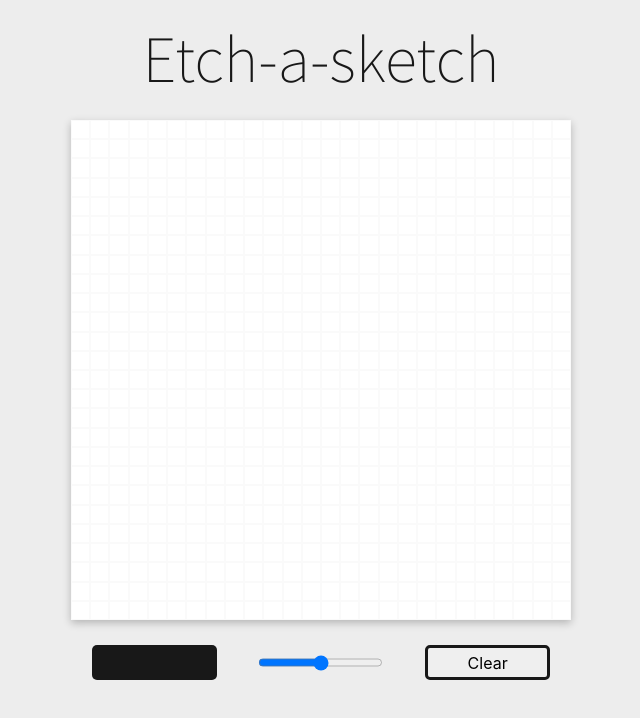
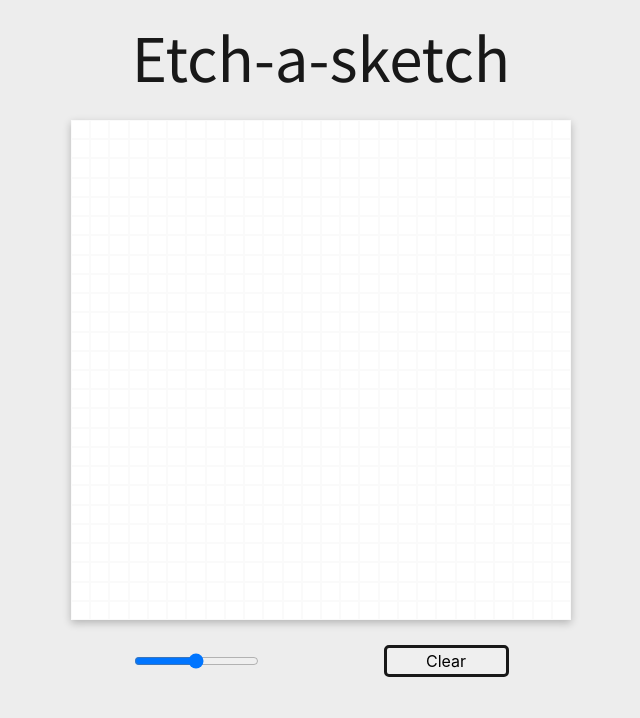
Before and after one commit to missatoy/the-odin-project, a plain HTML site: page etch-a-sketch/index.html in a window 1280 px wide. Shown: the whole page, without its empty margins (319-959 px from the left). Drawn offline with nearby package versions, Linux system fonts and the light colour scheme.

Commit message:
removed color picker

```diff
--- a/etch-a-sketch/index.html
+++ b/etch-a-sketch/index.html
@@ -19,10 +19,8 @@
         <h1 class="">Etch-a-sketch</h1>
         <div class="" id="board"></div>
         <div class="d-flex justify-content-around settings">
-          <input class="col-3 mx-3 color-picker" type="color" id="colorpicker" value="#181818">
-          <input class="col-3 mx-3" type="range" id="ratio-bar" name="ratio"
-          min="1" max="5">
-          <button class="col-3 mx-3 clear-button" id="clear-button">Clear</button>
+          <input class="col-3" type="range" id="ratio-bar" name="ratio" min="1" max="5">
+          <button class="col-3 clear-button" id="clear-button">Clear</button>
         </div>
       </div>
     </div>
--- a/etch-a-sketch/style.css
+++ b/etch-a-sketch/style.css
@@ -5,7 +5,7 @@ body {
 h1 {
   font-family: 'Noto Sans JP', sans-serif;
   font-size: 60px;
-  font-weight: 100;
+  font-weight: 400;
   color: #181818;
   padding-top: 20px;
 }
@@ -39,22 +39,6 @@ h1 {
   border-radius: 5px;
 }
 
-
-input[type='color']:active {
-  transition: transform 0.05s ease-in-out;
-  transform: scale(1);
-
-}
-
-input[type='color'] {
-  height: 35px;
-}
-
-input[type='color']::-webkit-color-swatch {
-  border: none;
-  border-radius: 5px;
-}
-
 .clear-button {
   border-radius: 5px;
   border: solid #181818;
```
